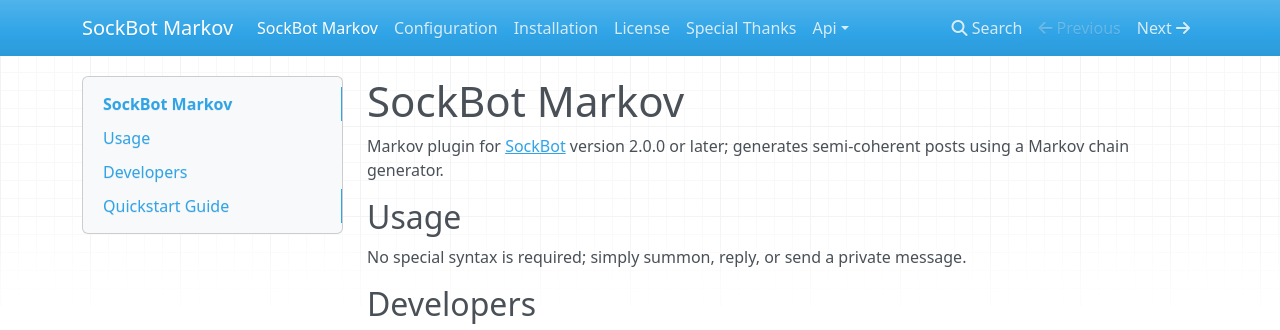
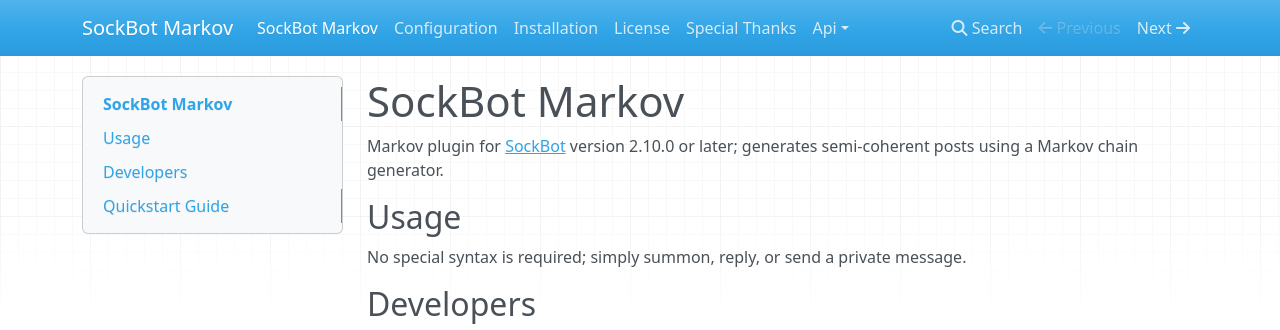
Before and after one commit to SockDrawer/SockBot-Markov, an MkDocs documentation site: the page built from docs/index.md, in a window 1280 px wide. Shown: the top 330 px of the page. Built offline with MkDocs 1.6.1, drawn with Linux system fonts in a browser that asks for light colours; nearby versions of some CDN libraries.

Commit message:
Correcting dependency version

```diff
--- a/docs/index.md
+++ b/docs/index.md
@@ -1,6 +1,6 @@
 #SockBot Markov
 
-Markov plugin for [SockBot](https://sockbot.rtfd.org/en/latest/) version 2.0.0 or later; generates semi-coherent posts using a Markov chain generator.
+Markov plugin for [SockBot](https://sockbot.rtfd.org/en/latest/) version 2.10.0 or later; generates semi-coherent posts using a Markov chain generator.
 
 ##Usage
 
--- a/package.json
+++ b/package.json
@@ -15,7 +15,7 @@
     "iojs": ">=1.7"
   },
   "dependencies": {
-    "sockbot": "^2.0.0"
+    "sockbot": "^2.10.0"
   },
   "devDependencies": {
     "chai": "^3.2.0",
```
Also changed, not shown: README.md (+1 -1 lines).
